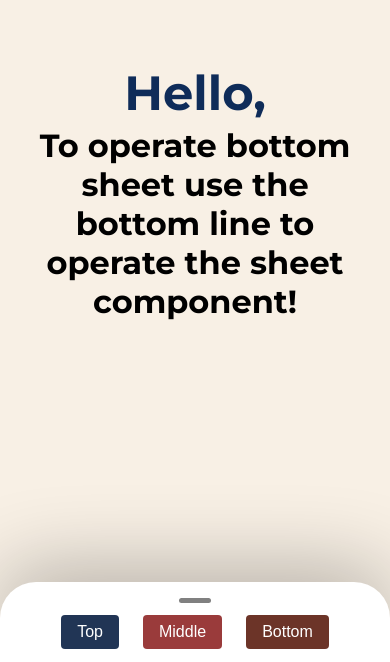
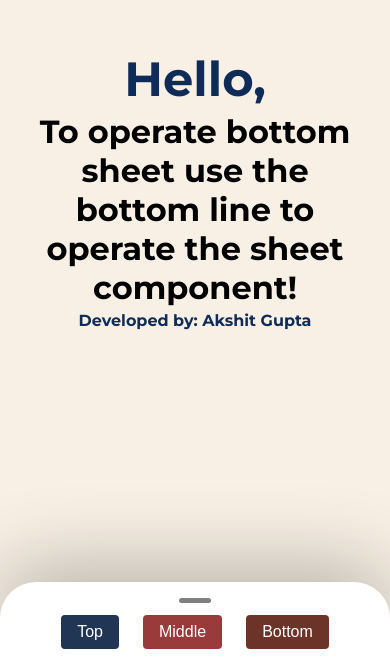
Before and after one commit to AkshitGuptaIITR/Bottom-Panel-React, a React (Create React App) app: page / in a window 390 px wide. Shown: the part 182-844 px from the top of the page. Built offline with nearby package versions, Linux system fonts and the light colour scheme.

Commit message:
Adding Mobile View Changes

```diff
--- a/src/Components/LandingPage/LandingPage.jsx
+++ b/src/Components/LandingPage/LandingPage.jsx
@@ -15,6 +15,7 @@ const LandingPage = () => {
       <div className={style.bottomSheetHandler}>
         <h1>
           <p>Hello,</p> To operate bottom sheet use the bottom line to operate the sheet component!
+          <p style={{ fontSize: 16 }}>Developed by: Akshit Gupta</p>
         </h1>
       </div>
       <BottomSheet screenSnap={screenSnap} handleScreenSnap={handleScreenSnap}>
--- a/src/HelperComponents/BottomSheet/BottomSheet.jsx
+++ b/src/HelperComponents/BottomSheet/BottomSheet.jsx
@@ -136,6 +136,8 @@ const BottomSheet = ({ screenSnap = "", handleScreenSnap, ...props }) => {
         }}
         id="container"
         onMouseDown={startResize}
+        onTouchStart={startResize}
+        onTouchEnd={stopResize}
         onMouseUp={stopResize}
         ref={containerRef}
       >
```
